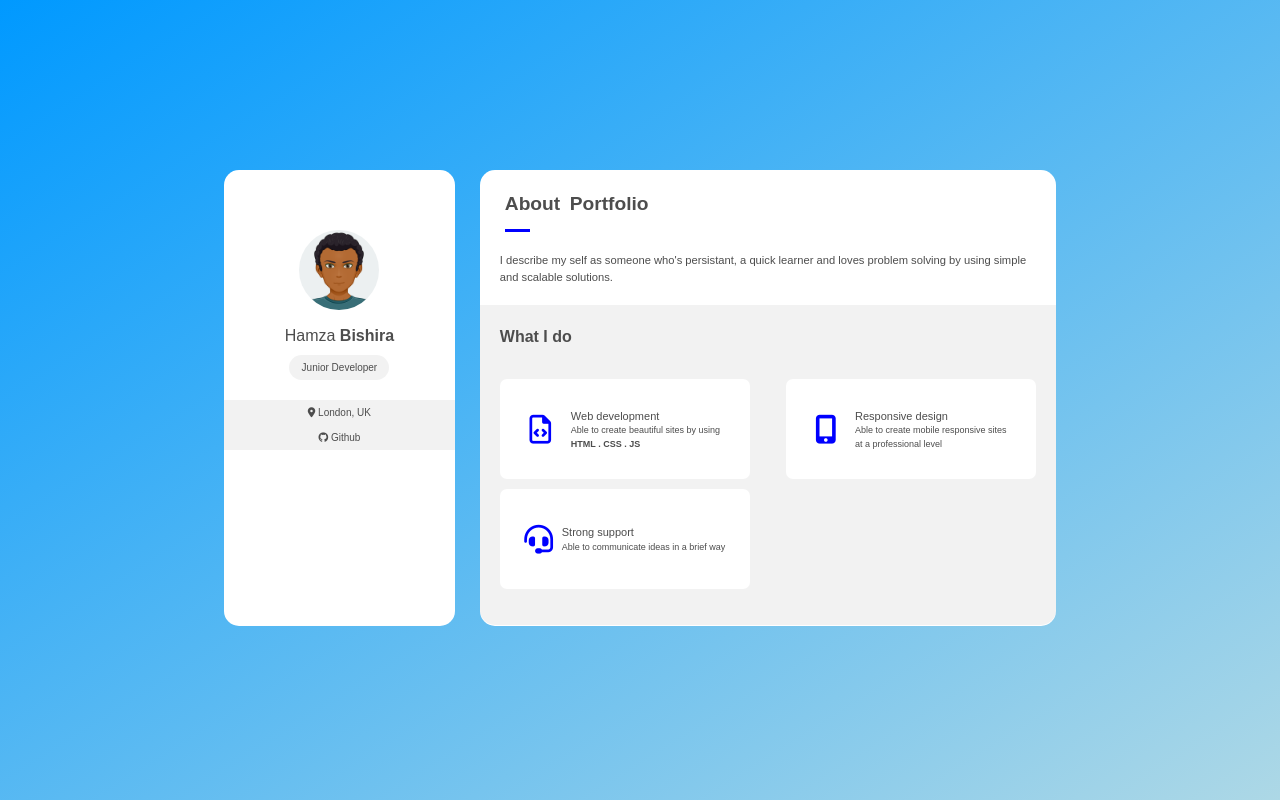
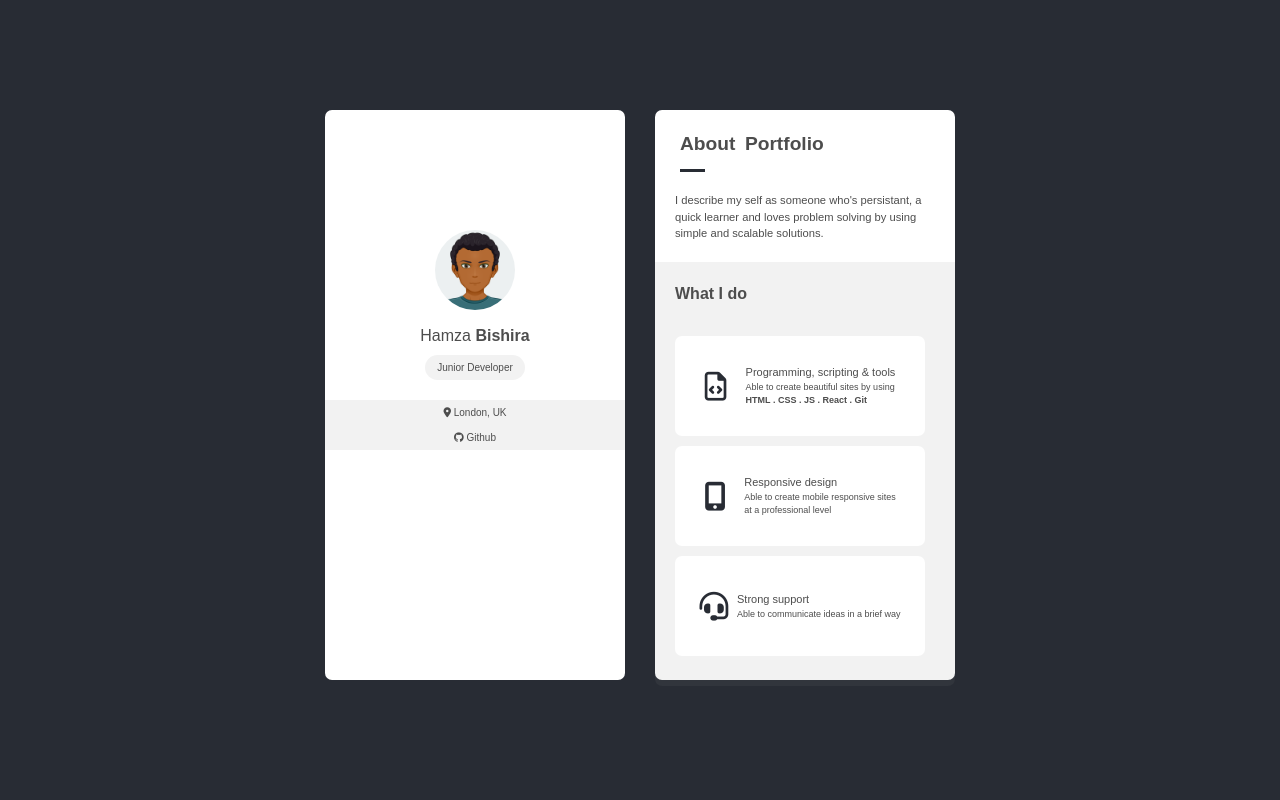
Before and after one commit to bishira14/portfolio_Proj, a plain HTML site: page index.html in a window 1280 px wide. Drawn offline with Linux system fonts and the light colour scheme.

Commit message:
latest update

```diff
--- a/index.css
+++ b/index.css
@@ -4,7 +4,8 @@
   box-sizing: border-box;
 }
 body{
-  background-color: rgba(128, 128, 128, 0.1);
+  min-height: 100vh;
+  background-color: #282c34;
   min-height: 100vh;
   display:flex;
   justify-content: center;
@@ -12,26 +13,24 @@ body{
   font-family: sans-serif;
   color:rgb(77, 77, 77);
   line-height: 1.5;
-  background-image: linear-gradient(to bottom right, rgb(0, 153, 255), lightblue);
 }
 .first{
-  height:60vh;
-  width:100vw;
+  width:650px;
   display:flex;
-  justify-content: center;
+  justify-content: space-between;
   align-items: center;
   padding:10px;
   flex-wrap: wrap;
 }
 
 .first_1{
-  height:57vh;
-  width:18vw;
+  height:570px;
+  width:300px;
   background-color: white;
-  border-radius:15px;
+  border-radius:7px;
   margin-bottom: 10px;
   text-align:center;
-  padding:10px 0 10px 0;
+  padding:70px 0 10px 0;
 }
 .myAvatar{
   height:80px;
@@ -64,12 +63,13 @@ body{
    text-decoration: none;
 }
 .first_2{
-  min-height:57vh;
-  width:45vw;
+  height:570px;
+  width:300px;
   background-color: white;
-  margin-left:2%;
-  border-radius:15px;
+  border-radius:7px;
   margin-bottom: 10px;
+  display:flex;
+  flex-direction: column;
 }
 .nav{
   padding:20px;
@@ -86,20 +86,19 @@ body{
 .marker{
   height: 3px;
   width:25px;
-  background-color: blue;
+  background-color: #282c34;
   margin:-10px 0 0 25px;
 }
 .about_description{
   padding:20px;
   font-size: 0.7rem;
 }
-.what_im_{
-  height:39.9vh;
-  border-bottom-left-radius: 15px;
-  border-bottom-right-radius: 15px;
+.bottom{
+  border-bottom-left-radius: 7px;
+  border-bottom-right-radius: 7px;
   background-color: rgba(128, 128, 128, 0.1);
 }
-.what_im_ h4{
+.bottom h4{
   padding:20px;
 }
 .skills{
@@ -122,7 +121,7 @@ body{
 }
 .icon{
   font-size: 1.8rem;
-  color:blue;
+  color:#282c34;
 }
 
 .skills_info_1{
@@ -133,10 +132,10 @@ body{
 }
 
 @media (max-width:600px){
-.first_1{
+/* .first_1{
   width:80vw;
 }
 .first_2{
   width:80vw;
+} */
 }
-}
--- a/index.html
+++ b/index.html
@@ -19,6 +19,7 @@
       </div>
 
       <div class="first_2">
+       <div class="top">
          <ul class="nav">
            <a href="index.html"><li><strong>About</strong></li></a>
            <a href="portfolio.html"><li><strong>Portfolio</strong></li></a>
@@ -27,7 +28,9 @@
          </div>
          <p class="about_description">I describe my self as someone who's persistant, a quick learner and
            loves problem solving by using simple and scalable solutions.</p>
-         <div class="what_im_">
+       </div>
+
+         <div class="bottom">
            <h4>What I do</h4>
 
            <div class="skills">
@@ -35,9 +38,9 @@
              <div class="skills_1">
                <i class="far fa-file-code icon"></i>
                <div class="skills_info">
-                  <p class="skills_info_1">Web development</p>
+                  <p class="skills_info_1">Programming, scripting & tools</p>
                   <p class="skills_info_2">Able to create beautiful sites by using</p>
-                  <p class="skills_info_2"><strong>HTML . CSS . JS</strong></p>
+                  <p class="skills_info_2"><strong>HTML . CSS . JS . React . Git  </strong></p>
                </div>
              </div>
              <div class="skills_2">
--- a/index.js
+++ b/index.js
@@ -0,0 +1 @@
+console.log('working')
--- a/portfolio.css
+++ b/portfolio.css
@@ -4,7 +4,8 @@
   box-sizing: border-box;
 }
 body{
-  background-color: rgba(128, 128, 128, 0.1);
+  min-height: 100vh;
+  background-color: #282c34;
   min-height: 100vh;
   display:flex;
   justify-content: center;
@@ -12,23 +13,21 @@ body{
   font-family: sans-serif;
   color:rgb(77, 77, 77);
   line-height: 1.5;
-  background-image: linear-gradient(to bottom right, rgb(0, 153, 255), lightblue);
 }
 .first{
-  height:60vh;
-  width:100vw;
   display:flex;
   justify-content: center;
   align-items: center;
+  flex-direction: column;
   padding:10px;
   flex-wrap: wrap;
 }
 
 .first_1{
-  height:57vh;
-  width:18vw;
+  height:55vh;
+  width:45vw;
   background-color: white;
-  border-radius:15px;
+  border-radius:7px;
   margin-bottom: 10px;
   text-align:center;
   padding:10px 0 10px 0;
@@ -65,10 +64,9 @@ body{
 }
 .first_2{
   min-height:57vh;
-  width:50vw;
+  width:45vw;
   background-color: white;
-  margin-left:2%;
-  border-radius:15px;
+  border-radius:7px;
   margin-bottom: 10px;
 }
 .nav{
@@ -86,7 +84,7 @@ body{
 .marker{
   height: 3px;
   width:25px;
-  background-color: blue;
+  background-color: #282c34;
   margin:-10px 0 20px 95px;
 }
 .what_im_{
@@ -146,7 +144,7 @@ padding:10px 10px 0px 20px;
 
 
 @media (max-width:600px){
-.first_1{
+/* .first_1{
   width:80vw;
 }
 .first_2{
@@ -154,5 +152,5 @@ padding:10px 10px 0px 20px;
 }
 .projects{
 flex-wrap: wrap;
+} */
 }
-}
```
Also changed, not shown: portfolio.html (+1 -0 lines). Lines whose indentation alone changed are shown as unchanged.
